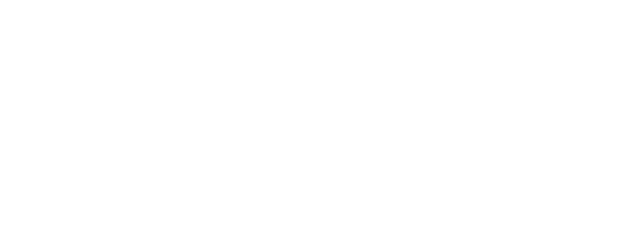
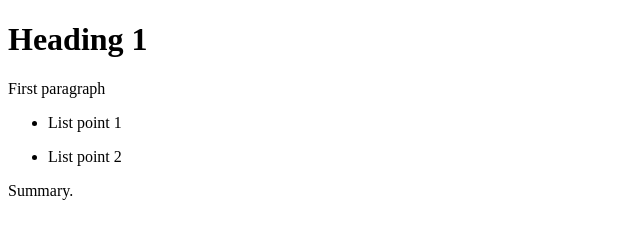
Before and after one commit to 12DReflections/Assignment-1, a plain HTML site: page main_page.html in a window 1280 px wide. Shown: the whole page, without its empty margins (0-640 px from the left). Drawn offline with Linux system fonts and the light colour scheme.

Commit message:
Update main_page.html

```diff
--- a/main_page.html
+++ b/main_page.html
@@ -1,4 +1,21 @@
-<!HTML>
-  <html>
+<!DOCTYPE html>
+<html>
+	<head>
+		<link type="text/css" rel="stylesheet" href="stylesheet.css"/>
+		<title>Silverado Cinema</title>
+	</head>
+	<body>
+		<h1>Heading 1</h1>
+		<div>
+			<p>First paragraph
+			</p>
+			<ul>
+				<li><p>List point 1</p></li>
+				<li><p>List point 2	</p></li>
+			</ul>
+		</div>
+		<p>Summary.</p>
+	</body>
 
-  </html>
+
+</html>
```
